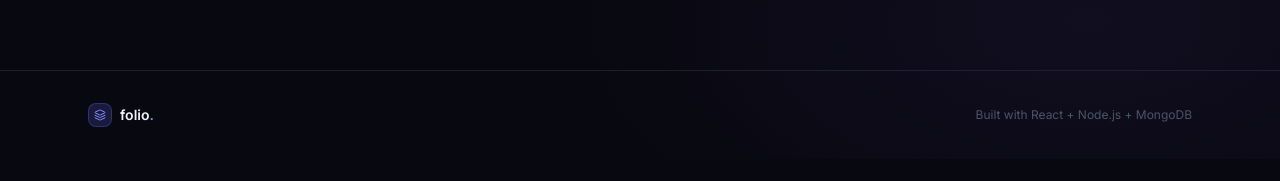
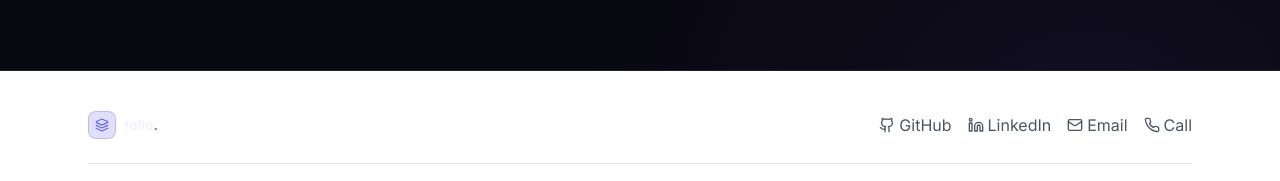
Before and after one commit to Jaydeepkumar0p/repo-handler-app, a React (Vite) app in the folder frontend/: page / in a window 1280 px wide. Shown: the part 764-945 px from the top of the page. Before the commit the page ends 923 px from the top, so only its background shows below. Built offline with nearby package versions, Linux system fonts and the light colour scheme; no server answers.

Commit message:
Update Footer.jsx

```diff
--- a/frontend/src/components/ui/Footer.jsx
+++ b/frontend/src/components/ui/Footer.jsx
@@ -1,17 +1,66 @@
-import { Link } from 'react-router-dom';
-import { Layers } from 'lucide-react';
+import { Link } from "react-router-dom";
+import { Layers, Github, Linkedin, Mail, Phone } from "lucide-react";
 
 export default function Footer() {
   return (
-    <footer className="border-t border-border py-8 mt-20">
-      <div className="max-w-6xl mx-auto px-4 sm:px-6 flex flex-col sm:flex-row items-center justify-between gap-4">
-        <Link to="/" className="flex items-center gap-2">
-          <div className="w-6 h-6 rounded-lg bg-indigo-500/20 border border-indigo-500/30 flex items-center justify-center">
-            <Layers size={12} className="text-indigo-400" />
+    <footer className="border-t border-border py-10 mt-20 bg-white">
+      <div className="max-w-6xl mx-auto px-4 sm:px-6 flex flex-col gap-6">
+
+        {/* Top Section */}
+        <div className="flex flex-col sm:flex-row items-center justify-between gap-4">
+
+          {/* Logo */}
+          <Link to="/" className="flex items-center gap-2">
+            <div className="w-7 h-7 rounded-lg bg-indigo-500/20 border border-indigo-500/30 flex items-center justify-center">
+              <Layers size={14} className="text-indigo-500" />
+            </div>
+            <span className="text-sm font-semibold">
+              folio<span className="text-indigo-500">.</span>
+            </span>
+          </Link>
+
+          {/* Social Links */}
+          <div className="flex items-center gap-4 text-gray-600">
+
+            <a
+              href="https://github.com/your-username"
+              target="_blank"
+              className="flex items-center gap-1 hover:text-indigo-500 transition"
+            >
+              <Github size={16} /> GitHub
+            </a>
+
+            <a
+              href="https://linkedin.com/in/your-profile"
+              target="_blank"
+              className="flex items-center gap-1 hover:text-indigo-500 transition"
+            >
+              <Linkedin size={16} /> LinkedIn
+            </a>
+
+            <a
+              href="mailto:your@email.com"
+              className="flex items-center gap-1 hover:text-indigo-500 transition"
+            >
+              <Mail size={16} /> Email
+            </a>
+
+            <a
+              href="tel:+919142803194"
+              className="flex items-center gap-1 hover:text-indigo-500 transition"
+            >
+              <Phone size={16} /> Call
+            </a>
+
           </div>
-          <span className="text-sm font-semibold">folio<span className="text-indigo-400">.</span></span>
-        </Link>
-        <p className="text-xs text-gray-600">Built with React + Node.js + MongoDB</p>
+        </div>
+
+        {/* Bottom Section */}
+        <div className="flex flex-col sm:flex-row items-center justify-between gap-2 text-xs text-gray-500 border-t pt-4">
+          <p>© {new Date().getFullYear()} Jaydeep Kumar. All rights reserved.</p>
+          <p>Built with React + Node.js + MongoDB</p>
+        </div>
+
       </div>
     </footer>
   );
```
